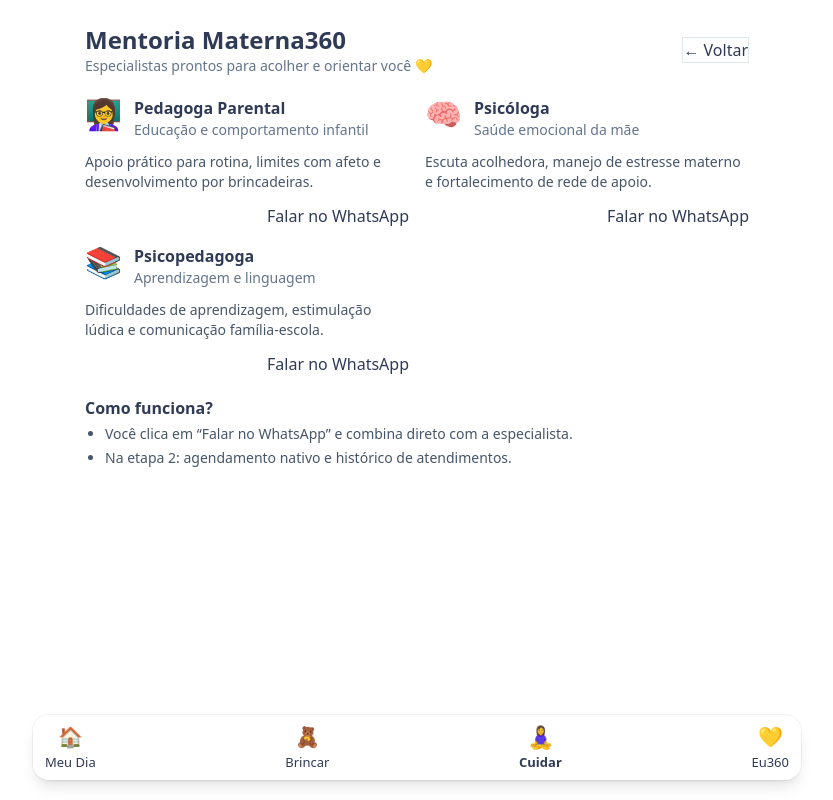
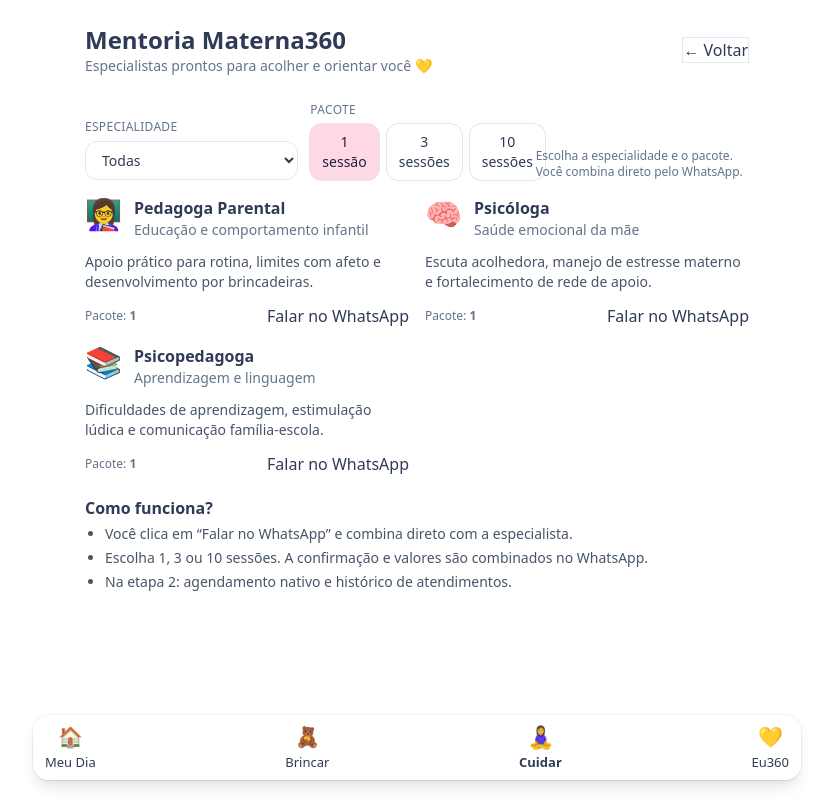
Before and after one commit to simonebrusco/materna360-app, a Next.js app in the folder materna360_starter/: page /cuidar/mentoria in a window 1280 px wide. Shown: the whole page, without its empty margins (223-1056 px from the left). Built offline with nearby package versions, Linux system fonts and the light colour scheme.

Commit message:
Update page.jsx

```diff
--- a/materna360_starter/app/cuidar/mentoria/page.jsx
+++ b/materna360_starter/app/cuidar/mentoria/page.jsx
@@ -1,6 +1,7 @@
 // app/cuidar/mentoria/page.jsx
 "use client";
 
+import { useMemo, useState } from "react";
 import Link from "next/link";
 
 const PROS = [
@@ -8,30 +9,44 @@ const PROS = [
     id: "pedagoga-parental",
     name: "Pedagoga Parental",
     role: "Educação e comportamento infantil",
+    roleKey: "pedagogia",
     bio: "Apoio prático para rotina, limites com afeto e desenvolvimento por brincadeiras.",
-    // ⬇️ troque pelo número oficial (formato: 55DDDNÚMERO sem + ou espaços)
-    wa: "https://wa.me/5599999999999?text=Ol%C3%A1!%20Vim%20do%20Materna360%20e%20gostaria%20de%20agendar%20um%20atendimento.",
+    wa: "https://wa.me/5599999999999",
     emoji: "👩‍🏫",
   },
   {
     id: "psicologa",
     name: "Psicóloga",
     role: "Saúde emocional da mãe",
+    roleKey: "psicologia",
     bio: "Escuta acolhedora, manejo de estresse materno e fortalecimento de rede de apoio.",
-    wa: "https://wa.me/5599999999999?text=Ol%C3%A1!%20Vim%20do%20Materna360%20e%20gostaria%20de%20agendar%20um%20atendimento.",
+    wa: "https://wa.me/5599999999999",
     emoji: "🧠",
   },
   {
     id: "psicopedagoga",
     name: "Psicopedagoga",
     role: "Aprendizagem e linguagem",
+    roleKey: "psicopedagogia",
     bio: "Dificuldades de aprendizagem, estimulação lúdica e comunicação família-escola.",
-    wa: "https://wa.me/5599999999999?text=Ol%C3%A1!%20Vim%20do%20Materna360%20e%20gostaria%20de%20agendar%20um%20atendimento.",
+    wa: "https://wa.me/5599999999999",
     emoji: "📚",
   },
 ];
 
-function ProfessionalCard({ p }) {
+const PACKS = [
+  { id: "p1", sessions: 1,  label: "1 sessão"  },
+  { id: "p3", sessions: 3,  label: "3 sessões" },
+  { id: "p10", sessions: 10, label: "10 sessões" },
+];
+
+function buildWAUrl(base, proName, packSessions) {
+  const txt = `Olá! Vim do Materna360 e gostaria de agendar ${packSessions} sessão(ões) com ${proName}.`;
+  const params = `?text=${encodeURIComponent(txt)}`;
+  return `${base}${base.includes("?") ? "&" : "?"}${params.replace("?", "")}`;
+}
+
+function ProfessionalCard({ p, selectedPack }) {
   function onClick() {
     // badge: Conectada
     if (typeof window !== "undefined") {
@@ -41,7 +56,8 @@ function ProfessionalCard({ p }) {
         })
       );
     }
-    window.open(p.wa, "_blank", "noopener,noreferrer");
+    const url = buildWAUrl(p.wa, p.name, selectedPack);
+    window.open(url, "_blank", "noopener,noreferrer");
   }
 
   return (
@@ -54,7 +70,8 @@ function ProfessionalCard({ p }) {
         </div>
       </div>
       <p className="text-sm text-slate-600">{p.bio}</p>
-      <div className="flex justify-end">
+      <div className="flex justify-between items-center gap-3">
+        <div className="text-xs text-slate-500">Pacote: <b>{selectedPack}</b></div>
         <button onClick={onClick} className="btn btn-primary">Falar no WhatsApp</button>
       </div>
     </div>
@@ -62,6 +79,20 @@ function ProfessionalCard({ p }) {
 }
 
 export default function MentoriaPage() {
+  const [roleFilter, setRoleFilter] = useState("todas");
+  const [pack, setPack] = useState(1);
+
+  const roles = useMemo(() => {
+    const map = new Map();
+    PROS.forEach(p => map.set(p.roleKey, p.role));
+    return Array.from(map.entries()); // [ [key, label], ... ]
+  }, []);
+
+  const filtered = useMemo(() => {
+    if (roleFilter === "todas") return PROS;
+    return PROS.filter(p => p.roleKey === roleFilter);
+  }, [roleFilter]);
+
   return (
     <main className="max-w-5xl mx-auto px-5 py-6">
       <header className="flex items-center justify-between mb-5">
@@ -74,14 +105,58 @@ export default function MentoriaPage() {
         <Link href="/cuidar" className="btn bg-white border border-slate-200">← Voltar</Link>
       </header>
 
+      {/* Filtros */}
+      <section className="card mb-4">
+        <div className="grid grid-cols-1 md:grid-cols-3 gap-3 items-end">
+          <div>
+            <label className="text-xs uppercase tracking-wide text-slate-500">Especialidade</label>
+            <select
+              value={roleFilter}
+              onChange={(e) => setRoleFilter(e.target.value)}
+              className="mt-1 w-full rounded-xl border border-slate-200 px-3 py-2 text-sm bg-white"
+            >
+              <option value="todas">Todas</option>
+              {roles.map(([key, label]) => (
+                <option key={key} value={key}>{label}</option>
+              ))}
+            </select>
+          </div>
+
+          <div>
+            <label className="text-xs uppercase tracking-wide text-slate-500">Pacote</label>
+            <div className="mt-1 flex gap-2">
+              {PACKS.map(pk => (
+                <button
+                  key={pk.id}
+                  onClick={() => setPack(pk.sessions)}
+                  className={`px-3 py-2 rounded-xl text-sm ring-1 ring-black/10 ${
+                    pack === pk.sessions ? "bg-[#ffd8e6] text-[#1A2240]" : "bg-white"
+                  }`}
+                >
+                  {pk.label}
+                </button>
+              ))}
+            </div>
+          </div>
+
+          <div className="text-xs text-slate-500">
+            Escolha a especialidade e o pacote. Você combina direto pelo WhatsApp.
+          </div>
+        </div>
+      </section>
+
+      {/* Lista de profissionais */}
       <section className="grid grid-cols-1 md:grid-cols-2 gap-4">
-        {PROS.map((p) => <ProfessionalCard key={p.id} p={p} />)}
+        {filtered.map((p) => (
+          <ProfessionalCard key={p.id} p={p} selectedPack={pack} />
+        ))}
       </section>
 
       <section className="card mt-5">
         <h3 className="font-semibold mb-1">Como funciona?</h3>
         <ul className="list-disc pl-5 text-sm text-slate-600 space-y-1">
           <li>Você clica em “Falar no WhatsApp” e combina direto com a especialista.</li>
+          <li>Escolha 1, 3 ou 10 sessões. A confirmação e valores são combinados no WhatsApp.</li>
           <li>Na etapa 2: agendamento nativo e histórico de atendimentos.</li>
         </ul>
       </section>
```
